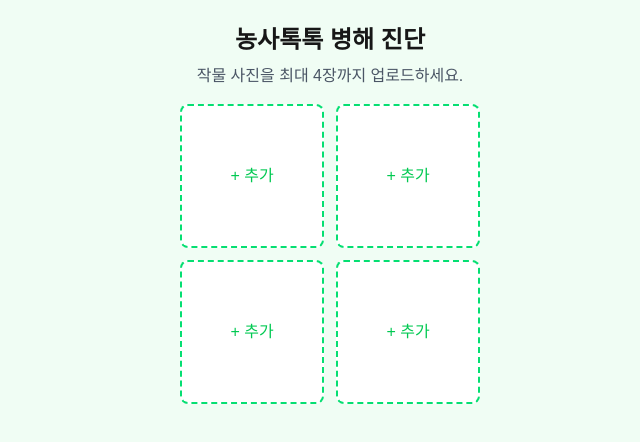
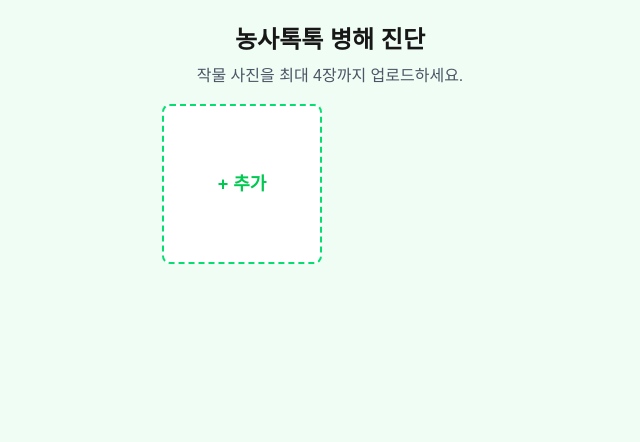
Before and after one commit to tourpd/plant-doctor-app, a Next.js app: page / in a window 1280 px wide. Shown: the top 442 px of the page, without its empty margins (310-950 px from the left). Built offline with nearby package versions, Linux system fonts and the light colour scheme.

Commit message:
ui: progressive photo upload grid UX

```diff
--- a/app/page.tsx
+++ b/app/page.tsx
@@ -1,19 +1,34 @@
 'use client';
 
-import { useState } from "react";
+import { useRef, useState } from "react";
 
 export default function HomePage() {
+
   const [images, setImages] = useState<File[]>([]);
   const [result, setResult] = useState<any>(null);
   const [loading, setLoading] = useState(false);
 
-  const handleSelectImages = (e: React.ChangeEvent<HTMLInputElement>) => {
-    if (!e.target.files) return;
-    setImages(Array.from(e.target.files).slice(0, 4));
+  const inputRef = useRef<HTMLInputElement>(null);
+
+  const openPicker = () => {
+    inputRef.current?.click();
   };
 
-  const handleDiagnose = async () => {
+  const onImagesAdd = (e: React.ChangeEvent<HTMLInputElement>) => {
+    if (!e.target.files) return;
+
+    const newFiles = Array.from(e.target.files);
+
+    setImages(prev =>
+      [...prev, ...newFiles].slice(0, 4)
+    );
+
+    e.target.value = "";
+  };
+
+  const runAI = async () => {
     setLoading(true);
+    setResult(null);
 
     const formData = new FormData();
     images.forEach(img => formData.append("images", img));
@@ -25,11 +40,13 @@ export default function HomePage() {
 
     const data = await res.json();
     setResult(data);
+
     setLoading(false);
   };
 
   return (
     <main className="min-h-screen p-6 bg-green-50 flex flex-col items-center">
+
       <h1 className="text-2xl font-bold mb-2">
         농사톡톡 병해 진단
       </h1>
@@ -38,39 +55,48 @@ export default function HomePage() {
         작물 사진을 최대 4장까지 업로드하세요.
       </p>
 
-      <label className="grid grid-cols-2 gap-3 cursor-pointer">
-        {[0,1,2,3].map(i => (
+      {/* 이미지 그리드 */}
+      <div className="grid grid-cols-2 gap-4">
+
+        {images.map((img, i) => (
           <div
             key={i}
-            className="w-36 h-36 border-2 border-dashed border-green-400 rounded-lg bg-white flex items-center justify-center overflow-hidden"
+            onClick={openPicker}
+            className="w-40 h-40 cursor-pointer border-2 border-dashed border-green-400 rounded-lg overflow-hidden bg-white"
           >
-            {images[i] ? (
             <img
-                src={URL.createObjectURL(images[i])}
+              src={URL.createObjectURL(img)}
               className="object-cover w-full h-full"
             />
-            ) : (
-              <span className="text-green-500">
-                + 추가
-              </span>
-            )}
           </div>
         ))}
 
+        {images.length < 4 && (
+          <div
+            onClick={openPicker}
+            className="w-40 h-40 cursor-pointer border-2 border-dashed border-green-400 rounded-lg flex items-center justify-center bg-white"
+          >
+            <span className="text-green-500 text-lg font-semibold">
+              + 추가
+            </span>
+          </div>
+        )}
+      </div>
+
       <input
         type="file"
+        multiple
         accept="image/*"
-          multiple
-          onChange={handleSelectImages}
-          className="hidden"
+        hidden
+        ref={inputRef}
+        onChange={onImagesAdd}
       />
-      </label>
 
       {images.length > 0 && (
         <button
-          className="mt-5 px-6 py-2 bg-green-600 text-white rounded-xl"
-          onClick={handleDiagnose}
+          onClick={runAI}
           disabled={loading}
+          className="mt-6 px-7 py-2 bg-green-600 text-white rounded-xl"
         >
           {loading ? "AI 분석 중..." : "AI 진단 요청"}
         </button>
@@ -78,6 +104,7 @@ export default function HomePage() {
 
       {result && (
         <div className="mt-6 w-full max-w-md bg-white p-4 rounded shadow">
+
           <h2 className="font-bold mb-2">
             진단 결과
           </h2>
@@ -88,22 +115,29 @@ export default function HomePage() {
           <h3 className="mt-3 font-semibold">
             대응 방법
           </h3>
+
           <ul className="list-disc ml-5">
-            {result.solution?.map((s: string, i: number) => (
+            {result.solution?.map(
+              (s: string, i: number) => (
                 <li key={i}>{s}</li>
-            ))}
+              )
+            )}
           </ul>
 
           <h3 className="mt-3 font-semibold">
             추천
           </h3>
           <ul className="list-disc ml-5">
-            {result.recommend?.map((s: string, i: number) => (
+            {result.recommend?.map(
+              (s: string, i: number) => (
                 <li key={i}>{s}</li>
-            ))}
+              )
+            )}
           </ul>
+
         </div>
       )}
+
     </main>
   );
 }
```
Lines whose indentation alone changed are shown as unchanged.
